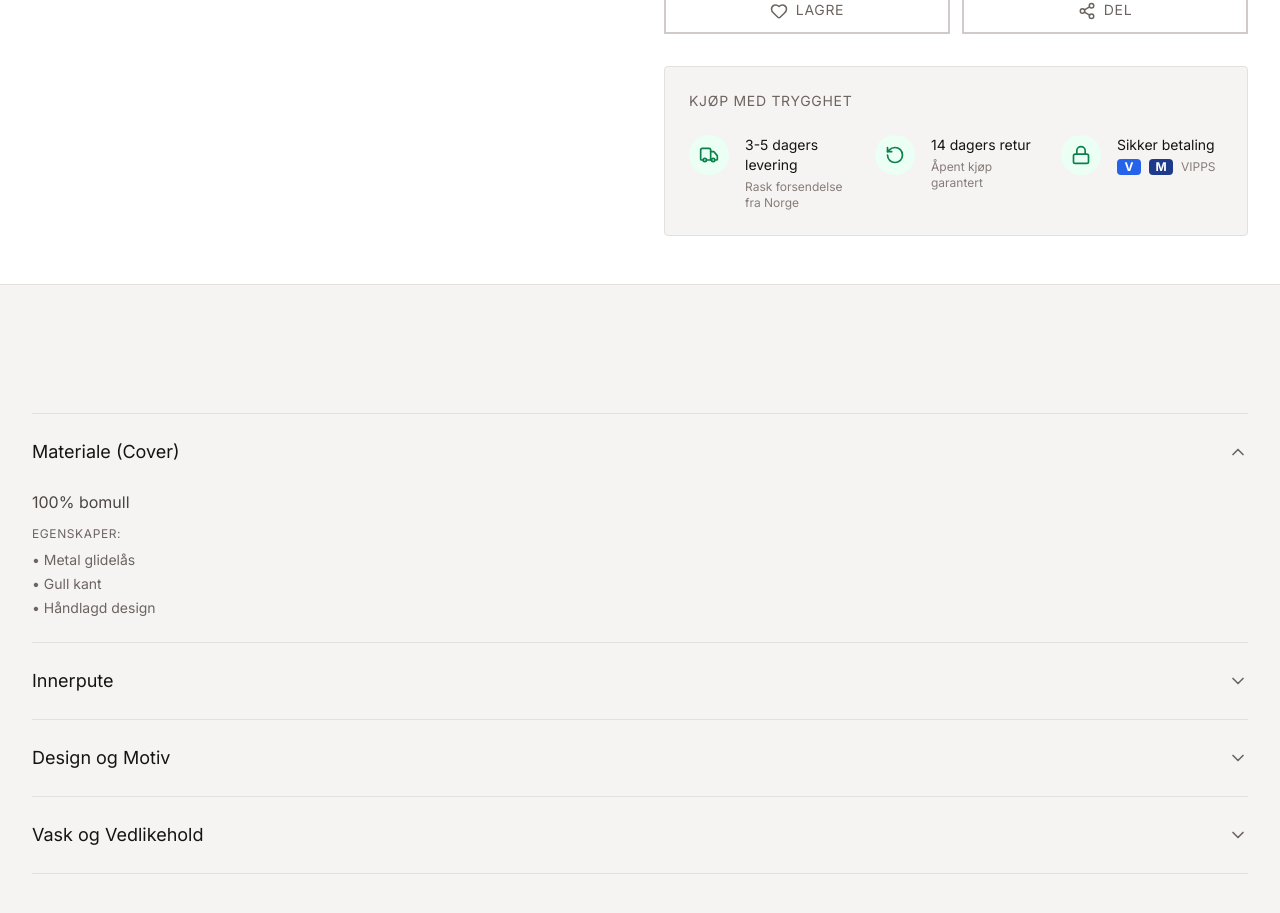
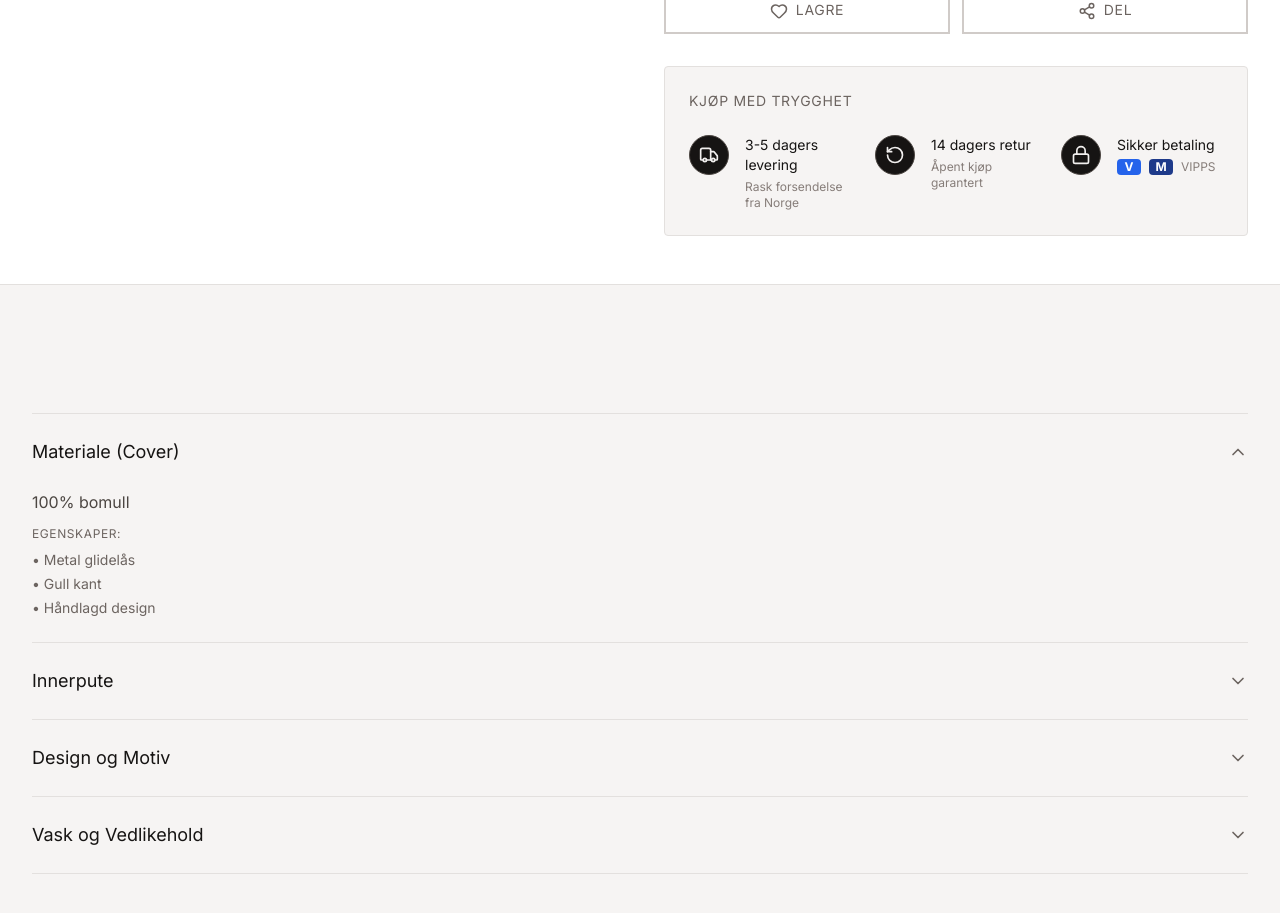
Before and after one commit to Parth7487/Villabellafinal, a React (Vite) app: page /product/riviera-peacock in a window 1280 px wide. Shown: the part 1539-2452 px from the top of the page. Built offline with nearby package versions, Linux system fonts and the light colour scheme.

Commit message:
Update TrustBar colors to stone/grey tones
cgen-b2252baa02d44f33b54f3f66327ee23c

```diff
--- a/client/components/TrustBar.tsx
+++ b/client/components/TrustBar.tsx
@@ -14,8 +14,8 @@ export default function TrustBar() {
         {/* Delivery */}
         <div className="flex gap-4">
           <div className="flex-shrink-0">
-            <div className="flex items-center justify-center h-10 w-10 rounded-full bg-emerald-50">
-              <Truck size={20} className="text-emerald-700" />
+            <div className="flex items-center justify-center h-10 w-10 rounded-full bg-stone-900 border border-stone-700">
+              <Truck size={20} className="text-stone-100" />
             </div>
           </div>
           <div>
@@ -31,8 +31,8 @@ export default function TrustBar() {
         {/* Returns */}
         <div className="flex gap-4">
           <div className="flex-shrink-0">
-            <div className="flex items-center justify-center h-10 w-10 rounded-full bg-emerald-50">
-              <RotateCcw size={20} className="text-emerald-700" />
+            <div className="flex items-center justify-center h-10 w-10 rounded-full bg-stone-900 border border-stone-700">
+              <RotateCcw size={20} className="text-stone-100" />
             </div>
           </div>
           <div>
@@ -48,8 +48,8 @@ export default function TrustBar() {
         {/* Secure Payment */}
         <div className="flex gap-4">
           <div className="flex-shrink-0">
-            <div className="flex items-center justify-center h-10 w-10 rounded-full bg-emerald-50">
-              <Lock size={20} className="text-emerald-700" />
+            <div className="flex items-center justify-center h-10 w-10 rounded-full bg-stone-900 border border-stone-700">
+              <Lock size={20} className="text-stone-100" />
             </div>
           </div>
           <div>
```
